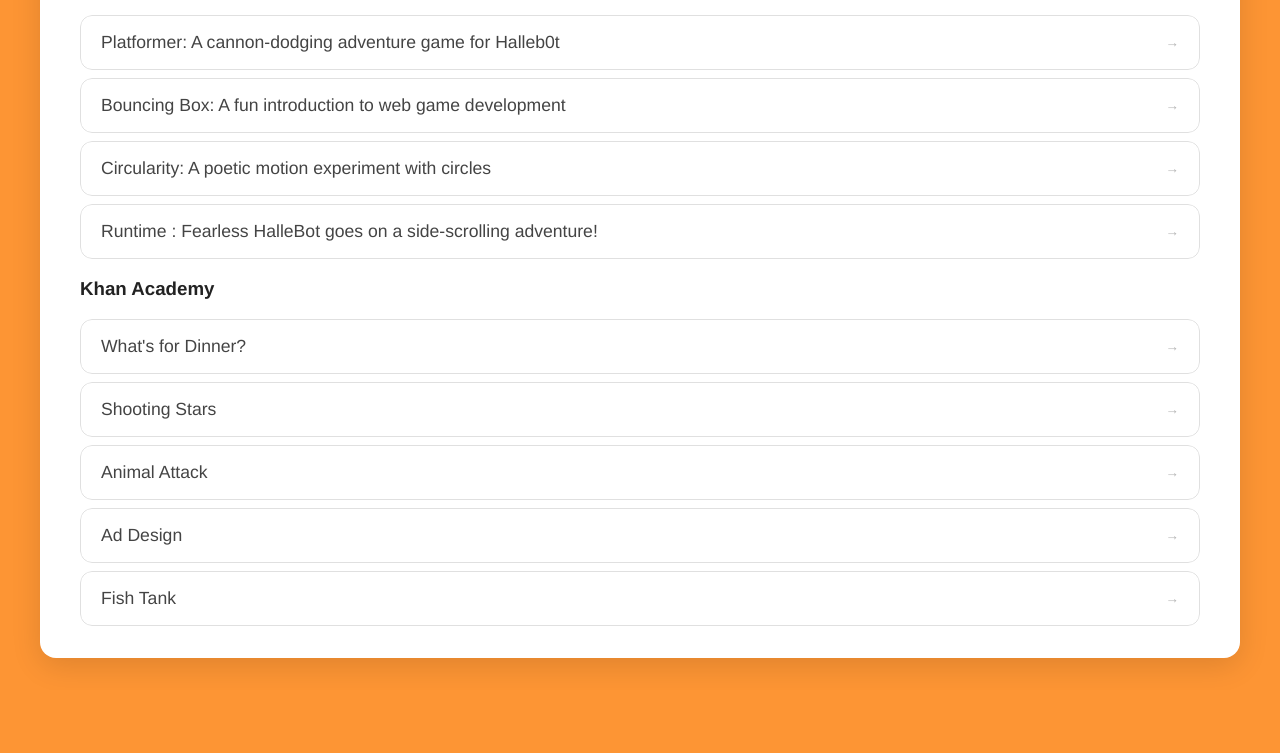
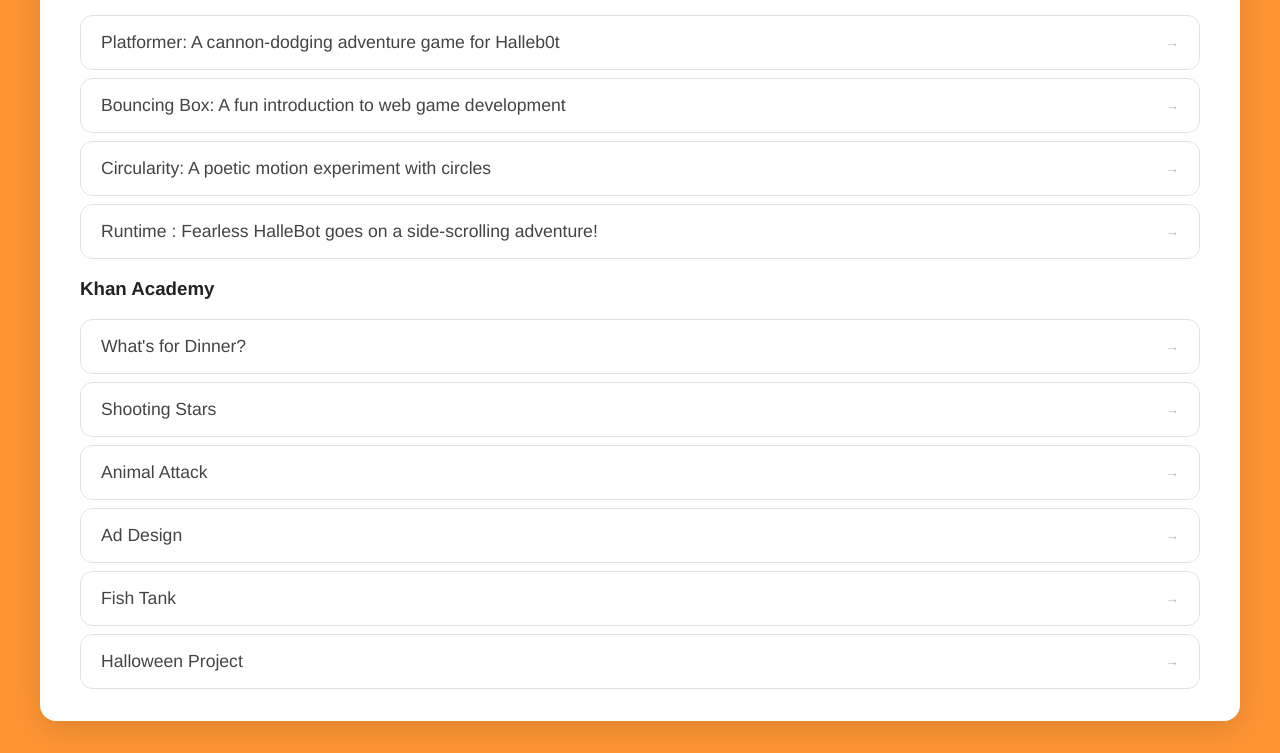
Before and after one commit to thomasbui1/thomasbui1.github.io, a plain HTML site: page portfolio.html in a window 1280 px wide. Shown: the part 249-1002 px from the top of the page. Before the commit the page ends 939 px from the top, so only its background shows below. Drawn offline with Linux system fonts and the light colour scheme.

Commit message:
added halloween project WIP

```diff
--- a/portfolio.html
+++ b/portfolio.html
@@ -53,6 +53,9 @@
             <li>
             <a href="https://www.khanacademy.org/computer-programming/fish-tank-tutorial/6373876253966336" target="_blank">Fish Tank</a>
             </li>
+            <li>
+            <a href="https://www.khanacademy.org/computer-programming/bui-halloween/5608343012753408" target="_blank">Halloween Project</a>
+            </li>
           </ul>
         </div>
       </div>
```
